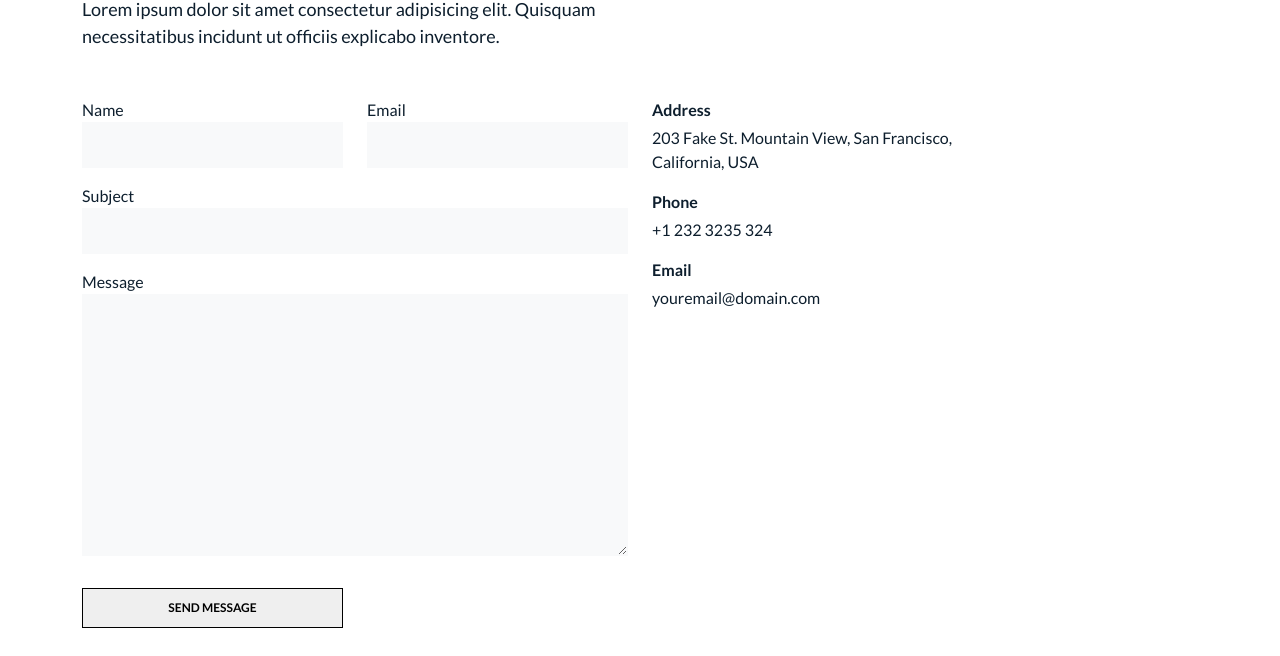
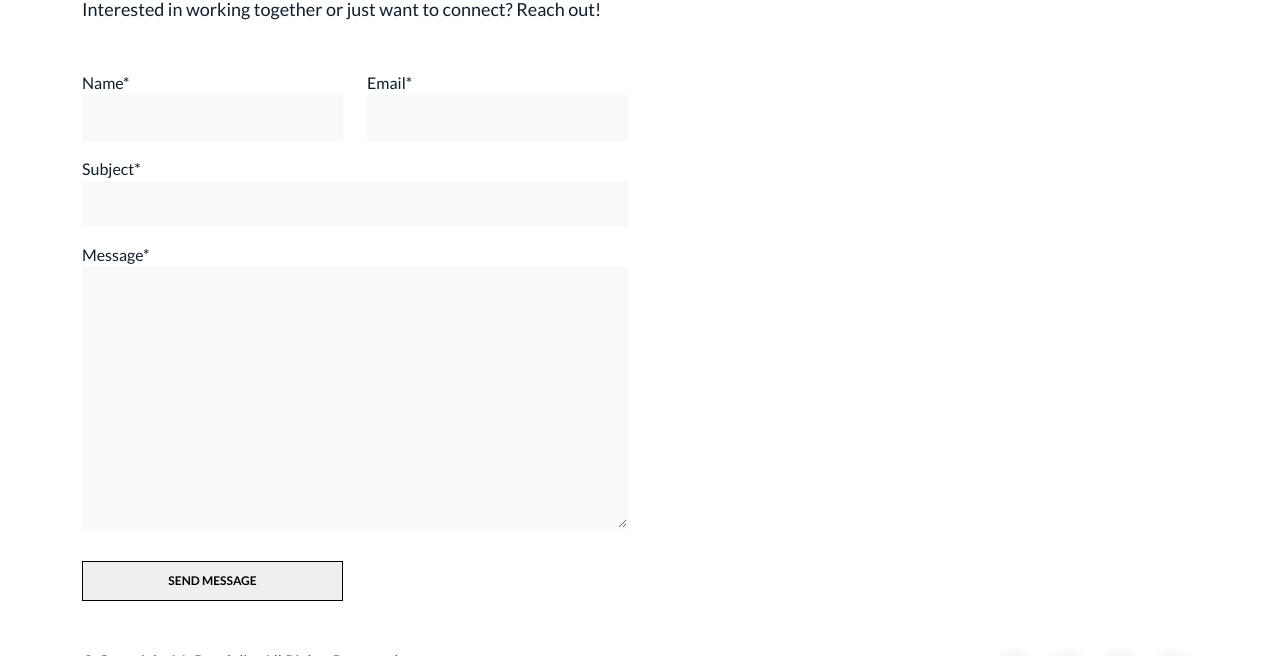
Before and after one commit to lizbrenner/lizbrenner.github.io, a plain HTML site: page contact.html in a window 1280 px wide. Shown: the part 271-927 px from the top of the page. Drawn offline with Linux system fonts and the light colour scheme.

Commit message:
changed contact details

```diff
--- a/contact.html
+++ b/contact.html
@@ -43,31 +43,24 @@
           <ul class="custom-menu">
             <li><a href="index.html">Home</a></li>
             <li><a href="about.html">About Me</a></li>
-            <li><a href="services.html">Services</a></li>
-            <li><a href="works.html">Works</a></li>
+            <!-- <li><a href="services.html">Services</a></li> -->
+            <!-- <li><a href="works.html">Works</a></li> -->
             <li class="active"><a href="contact.html">Contact</a></li>
           </ul>
         </div>
         <div class="col-md-6 d-none d-md-block  mr-auto">
-          <div class="tweet d-flex">
-            <span class="bi bi-twitter text-white mt-2 mr-3"></span>
-            <div>
-              <p><em>Lorem ipsum dolor sit amet consectetur adipisicing elit. Quisquam necessitatibus incidunt ut officiis explicabo inventore. <br> <a href="#">t.co/v82jsk</a></em></p>
-            </div>
-          </div>
         </div>
         <div class="col-md-4 d-none d-md-block">
-          <h3>Hire Me</h3>
-          <p>Lorem ipsum dolor sit amet consectetur adipisicing elit. Quisquam necessitatibus incidunt ut officiisexplicabo inventore. <br> <a href="#">myemail@gmail.com</a></p>
-        </div>
+          <h3>Welcome to my portfolio!</h3>
+          <p>This portfolio project was built using a BootstrapMade template (with custom modifications), Visual Studio Code and Github. It gave me a unique opportunity to explore new tools and hone my design engineering skills.  <br>
+          </div>
       </div>
-
     </div>
   </div>
 
   <nav class="navbar navbar-light custom-navbar">
     <div class="container">
-      <a class="navbar-brand" href="index.html">MyPortfolio.</a>
+      <a class="navbar-brand" href="index.html">Design Portfolio</a>
       <a href="#" class="burger" data-bs-toggle="collapse" data-bs-target="#main-navbar">
         <span></span>
       </a>
@@ -82,8 +75,7 @@
         <div class="row mb-5 align-items-end">
           <div class="col-md-6" data-aos="fade-up">
             <h2>Contact</h2>
-            <p class="mb-0">Lorem ipsum dolor sit amet consectetur adipisicing elit. Quisquam necessitatibus incidunt ut
-              officiis explicabo inventore.
+            <p class="mb-0">Interested in working together or just want to connect? Reach out!
             </p>
           </div>
 
@@ -96,19 +88,19 @@
 
               <div class="row gy-3">
                 <div class="col-md-6 form-group">
-                  <label for="name">Name</label>
+                  <label for="name">Name*</label>
                   <input type="text" name="name" class="form-control" id="name" required>
                 </div>
                 <div class="col-md-6 form-group">
-                  <label for="name">Email</label>
+                  <label for="name">Email*</label>
                   <input type="email" class="form-control" name="email" id="email" required>
                 </div>
                 <div class="col-md-12 form-group">
-                  <label for="name">Subject</label>
+                  <label for="name">Subject*</label>
                   <input type="text" class="form-control" name="subject" id="subject" required>
                 </div>
                 <div class="col-md-12 form-group">
-                  <label for="name">Message</label>
+                  <label for="name">Message*</label>
                   <textarea class="form-control" name="message" cols="30" rows="10" required></textarea>
                 </div>
 
@@ -127,22 +119,22 @@
 
           </div>
 
-          <div class="col-md-4 ml-auto order-2" data-aos="fade-up">
-            <ul class="list-unstyled">
-              <li class="mb-3">
-                <strong class="d-block mb-1">Address</strong>
-                <span>203 Fake St. Mountain View, San Francisco, California, USA</span>
-              </li>
-              <li class="mb-3">
-                <strong class="d-block mb-1">Phone</strong>
-                <span>+1 232 3235 324</span>
-              </li>
-              <li class="mb-3">
-                <strong class="d-block mb-1">Email</strong>
-                <span>youremail@domain.com</span>
-              </li>
-            </ul>
-          </div>
+          <!-- <div class="col-md-4 ml-auto order-2" data-aos="fade-up"> -->
+            <!-- <ul class="list-unstyled"> -->
+              <!-- <li class="mb-3"> -->
+                <!-- <strong class="d-block mb-1">Address</strong> -->
+                <!-- <span>203 Fake St. Mountain View, San Francisco, California, USA</span> -->
+              <!-- </li> -->
+              <!-- <li class="mb-3"> -->
+                <!-- <strong class="d-block mb-1">Phone</strong> -->
+                <!-- <span>+1 232 3235 324</span> -->
+              <!-- </li> -->
+              <!-- <li class="mb-3"> -->
+                <!-- <strong class="d-block mb-1">Email</strong> -->
+                <!-- <span>youremail@domain.com</span> -->
+              <!-- </li> -->
+            <!-- </ul> -->
+          <!-- </div> -->
 
         </div>
 
@@ -166,6 +158,7 @@
             Purchase the pro version with working PHP/AJAX contact form: https://bootstrapmade.com/buy/?theme=MyPortfolio
           -->
             Designed by <a href="https://bootstrapmade.com/">BootstrapMade</a>
+            <p>Reimagined by Liz Brenner</p>
           </div>
         </div>
         <div class="col-sm-6 social text-md-end">
```
Also changed, not shown: assets/img/favicon.png (deleted).
